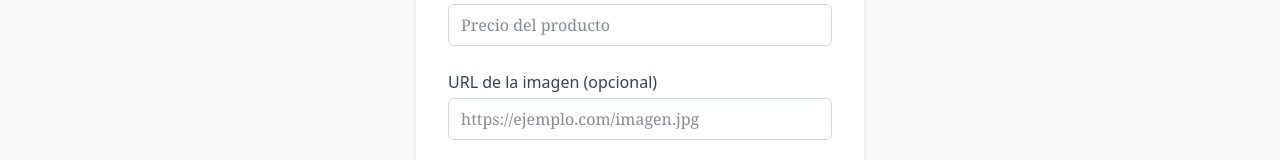
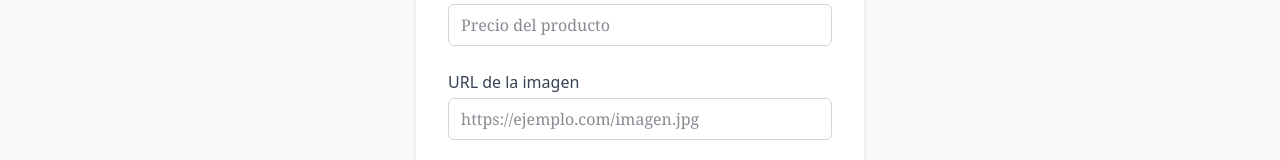
Before and after one commit to Bonsanbec-Developers/cantabrian-market, a SvelteKit app: page /publicar in a window 1280 px wide. Shown: the part 483-643 px from the top of the page. Built offline with nearby package versions, Linux system fonts and the light colour scheme; no server answers.

Commit message:
quitar mensaje opccional cuando no lo es
a la hora de subir un producto sale opccional tener una imagen pero no lo es

```diff
--- a/src/routes/publicar/+page.svelte
+++ b/src/routes/publicar/+page.svelte
@@ -170,7 +170,7 @@
       </div>
 
       <div>
-        <label for="imagen" class="block text-gray-700 font-medium mb-1">URL de la imagen (opcional)</label>
+        <label for="imagen" class="block text-gray-700 font-medium mb-1">URL de la imagen </label>
         <input
           id="imagen"
           type="url"
```
Also changed, not shown: 1 other file (tests, documents, lock files or other folders).
